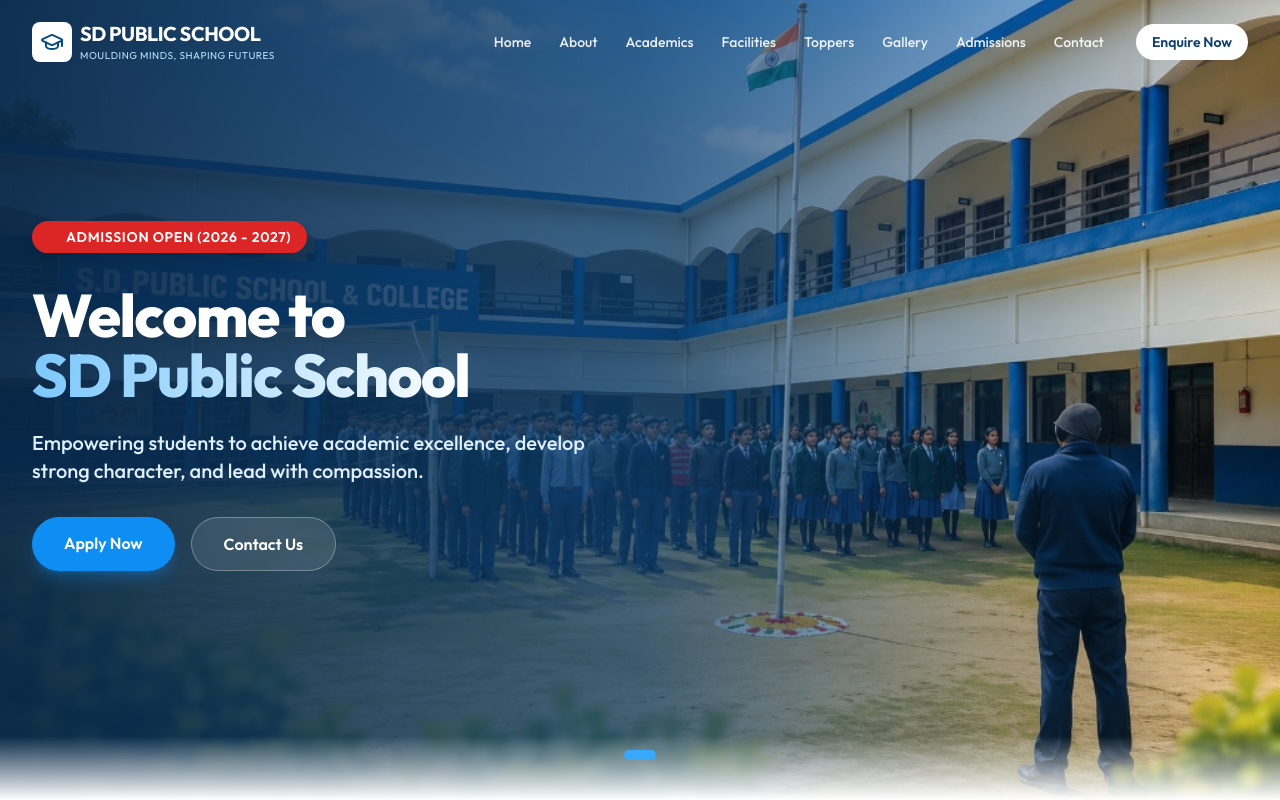
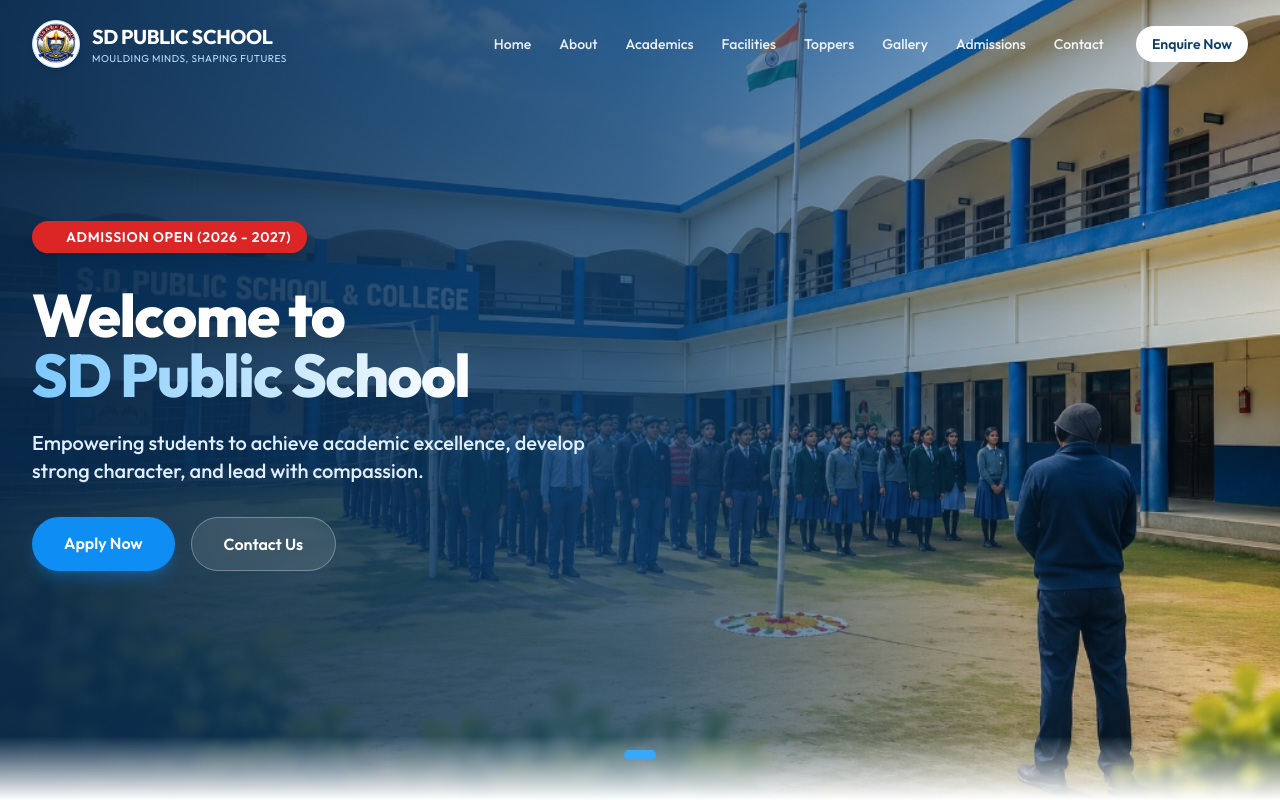
Before and after one commit to rohitbin/SD-Public-School.in, a React (Vite) app: page / in a window 1280 px wide. Shown: the top 800 px of the page. Built offline with nearby package versions, Linux system fonts and the light colour scheme.

Commit message:
Add S.D. Public School actual circular logo in Navbar and Footer

```diff
--- a/src/components/Footer.jsx
+++ b/src/components/Footer.jsx
@@ -1,5 +1,6 @@
 import React from 'react';
-import { GraduationCap, ArrowUp } from 'lucide-react';
+import { ArrowUp } from 'lucide-react';
+import logo from '../assets/logo.jpg';
 
 export default function Footer() {
   const quickLinks = [
@@ -23,10 +24,12 @@
         <div className="grid grid-cols-1 md:grid-cols-3 gap-12 mb-12">
           {/* Brand details */}
           <div className="space-y-4">
-            <a href="#home" className="flex items-center gap-2">
-              <div className="p-2 bg-white text-school-950 rounded-lg w-fit">
-                <GraduationCap className="h-6 w-6" />
-              </div>
+            <a href="#home" className="flex items-center gap-3">
+              <img
+                src={logo}
+                alt="SD Public School Logo"
+                className="h-12 w-12 object-contain bg-white rounded-full p-0.5 border border-school-800 shadow-md"
+              />
               <span className="font-bold text-lg sm:text-xl tracking-tight text-white">
                 SD PUBLIC SCHOOL
               </span>
--- a/src/components/Navbar.jsx
+++ b/src/components/Navbar.jsx
@@ -1,5 +1,6 @@
 import React, { useState, useEffect } from 'react';
-import { Menu, X, GraduationCap } from 'lucide-react';
+import { Menu, X } from 'lucide-react';
+import logo from '../assets/logo.jpg';
 
 export default function Navbar() {
   const [isOpen, setIsOpen] = useState(false);
@@ -39,12 +40,12 @@
       <div className="max-w-7xl mx-auto px-4 sm:px-6 lg:px-8">
         <div className="flex justify-between items-center">
           {/* Logo & School Name */}
-          <a href="#home" className="flex items-center gap-2 group">
-            <div className={`p-2 rounded-lg transition-colors ${
-              isScrolled ? 'bg-school-600 text-white' : 'bg-white text-school-800'
-            }`}>
-              <GraduationCap className="h-6 w-6" />
-            </div>
+          <a href="#home" className="flex items-center gap-3 group">
+            <img
+              src={logo}
+              alt="SD Public School Logo"
+              className="h-12 w-12 object-contain bg-white rounded-full p-0.5 border border-school-200 shadow-md group-hover:scale-105 transition-transform duration-300"
+            />
             <div className="flex flex-col">
               <span className={`font-bold text-lg sm:text-xl tracking-tight transition-colors duration-300 ${
                 isScrolled ? 'text-school-900' : 'text-white'
```
Also changed, not shown: src/assets/logo.jpg (added).
